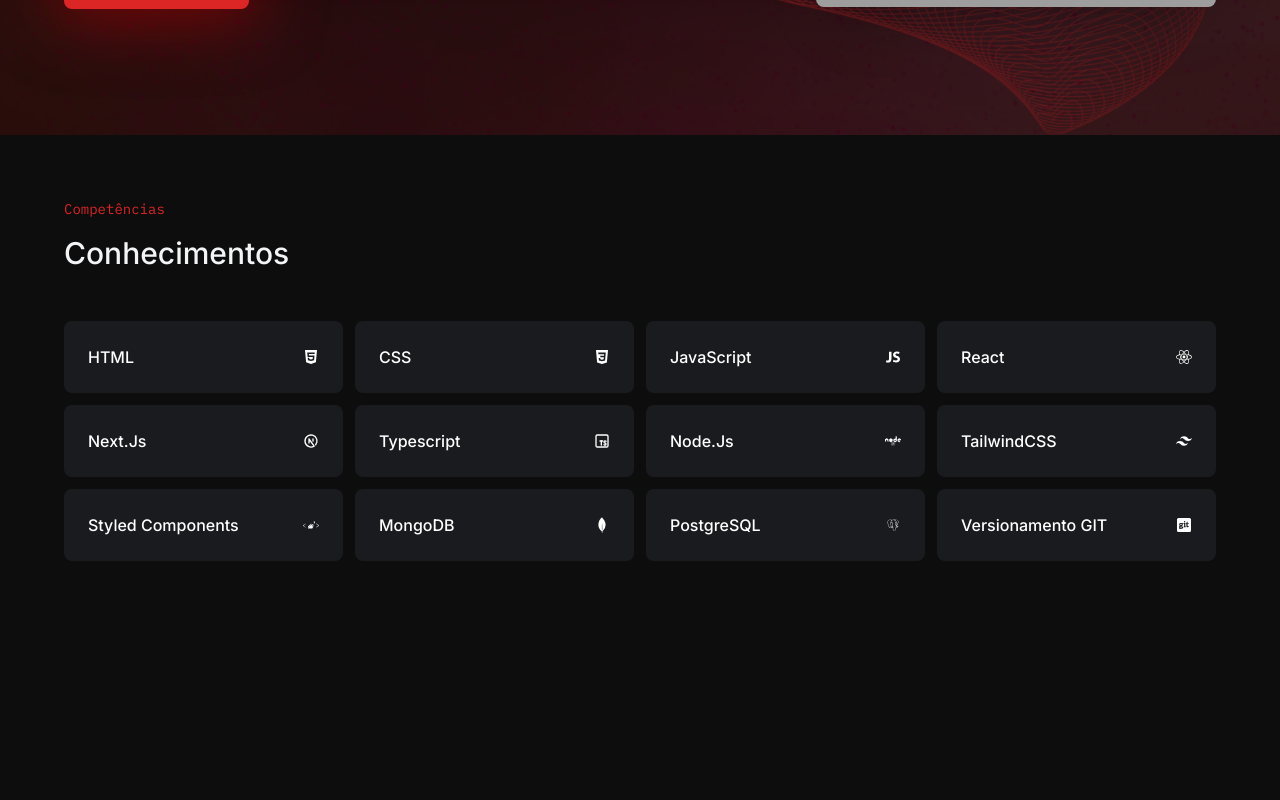
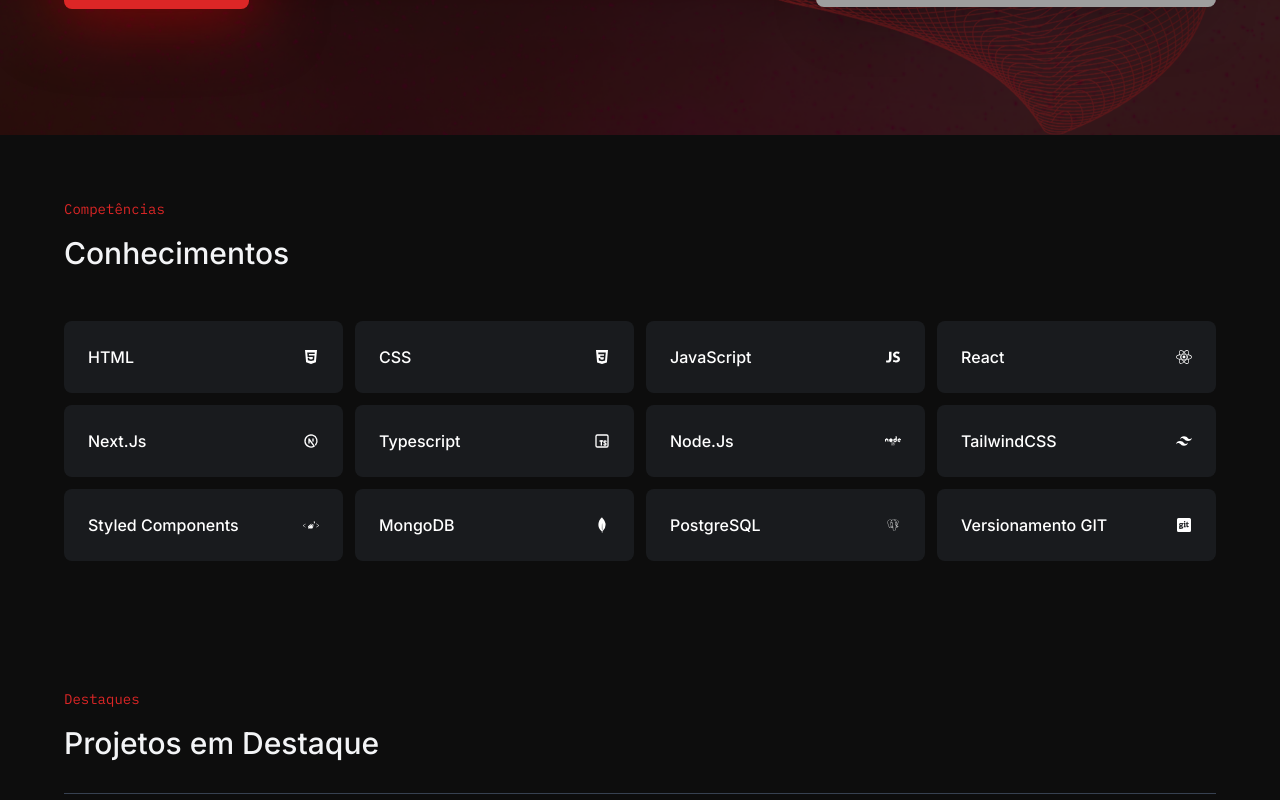
Before and after one commit to Mp455/my-portfolio, a Next.js app: page / in a window 1280 px wide. Shown: the part 615-1415 px from the top of the page. Before the commit the page ends 1240 px from the top, so only its background shows below. Built offline with nearby package versions, Linux system fonts and the light colour scheme; grey boxes are pictures that could not be loaded.

Commit message:
feat: create horizontal row divider component

```diff
--- /dev/null
+++ b/app/components/Divider/horizontal.tsx
@@ -0,0 +1,13 @@
+import { cn } from "@/app/lib/utils";
+
+type HorizontalDividerProps = {
+  className?: string;
+};
+
+export const HorizontalDivider = ({ className }: HorizontalDividerProps) => {
+  return (
+    <div className={cn("w-full my-8 border-b border-b-gray-700", className)} />
+  );
+};
+
+export default HorizontalDivider;
--- a/app/components/pages/home/HighlightedProjects/index.tsx
+++ b/app/components/pages/home/HighlightedProjects/index.tsx
@@ -1,9 +1,11 @@
+import HorizontalDivider from "@/app/components/Divider/horizontal";
 import SectionTitle from "@/app/components/SectionTitle";
 
 export const HighlightedProjects = () => {
   return (
     <section className="container py-16">
       <SectionTitle subtitle="Destaques" title="Projetos em Destaque" />
+      <HorizontalDivider className="mb-16" />
     </section>
   );
 };
--- a/app/page.tsx
+++ b/app/page.tsx
@@ -1,11 +1,13 @@
 import KnowTechs from "./components/pages/KnowTechs";
 import HeroSection from "./components/pages/home/HeroSection";
+import HighlightedProjects from "./components/pages/home/HighlightedProjects";
 
 export default async function Home() {
   return (
     <>
       <HeroSection />
       <KnowTechs />
+      <HighlightedProjects />
     </>
   );
 }
```
